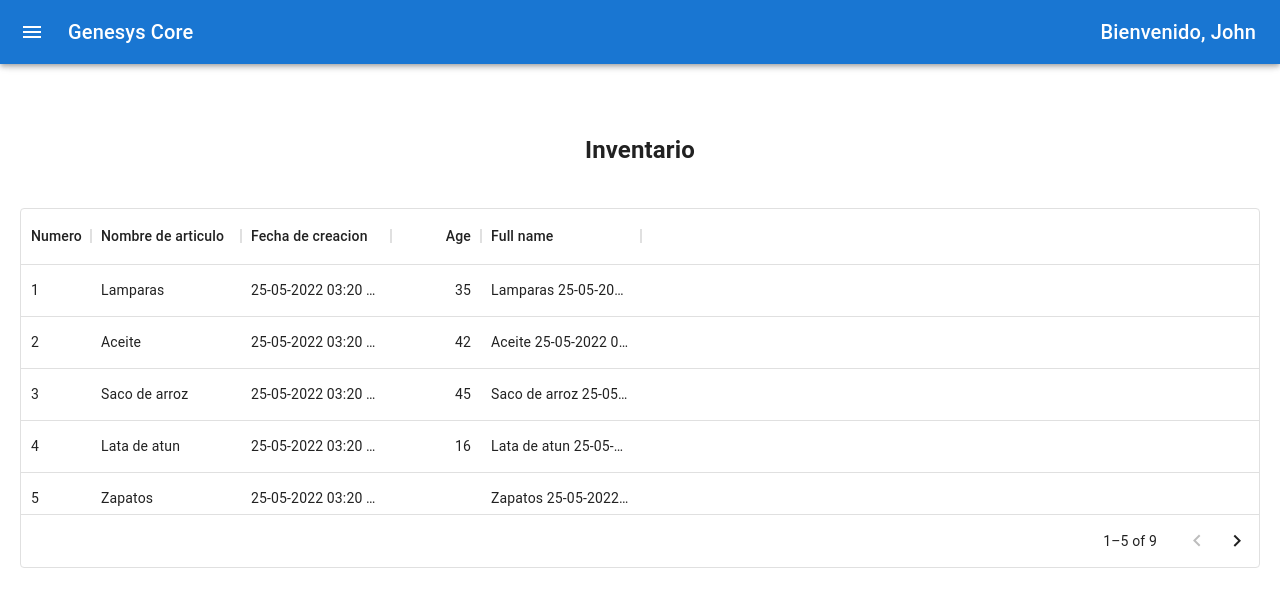
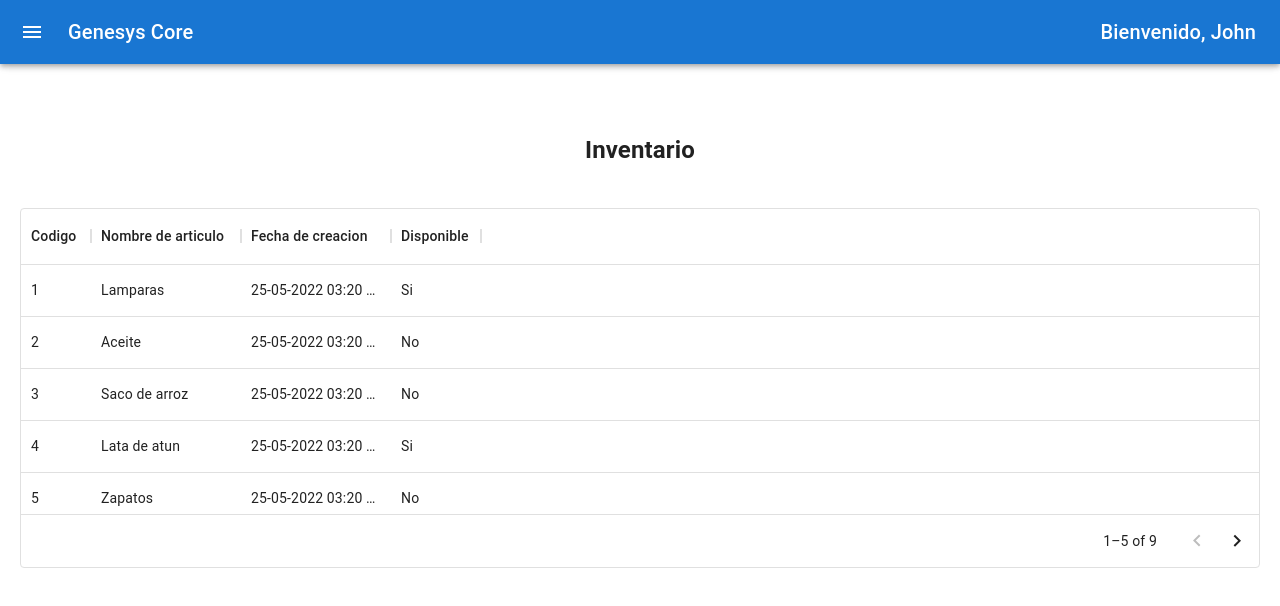
Before and after one commit to jecsdev/genesys-core, a React (Create React App) app: page /inventory in a window 1280 px wide. Shown: the top 606 px of the page. Built offline with nearby package versions, Linux system fonts and the light colour scheme.

Commit message:
Configuring table elements

```diff
--- a/src/components/Table.jsx
+++ b/src/components/Table.jsx
@@ -3,36 +3,26 @@ import React from 'react'
 import { DataGrid } from '@mui/x-data-grid';
 
 const columns = [
-  { field: 'id', headerName: 'Numero', width: 70 },
+  { field: 'id', headerName: 'Codigo', width: 70 },
   { field: 'articleName', headerName: 'Nombre de articulo', width: 150 },
   { field: 'createdDate', headerName: 'Fecha de creacion', width: 150 },
   {
-    field: 'age',
-    headerName: 'Age',
-    type: 'number',
+    field: 'available',
+    headerName: 'Disponible',
     width: 90,
-  },
-  {
-    field: 'fullName',
-    headerName: 'Full name',
-    description: 'This column has a value getter and is not sortable.',
-    sortable: false,
-    width: 160,
-    valueGetter: (params) =>
-      `${params.row.articleName || ''} ${params.row.createdDate || ''}`,
   },
 ];
 
 const rows = [
-  { id: 1, articleName: 'Lamparas', createdDate: '25-05-2022 03:20 PM', age: 35 },
-  { id: 2, articleName: 'Aceite', createdDate: '25-05-2022 03:20 PM', age: 42 },
-  { id: 3, articleName: 'Saco de arroz', createdDate: '25-05-2022 03:20 PM', age: 45 },
-  { id: 4, articleName: 'Lata de atun', createdDate: '25-05-2022 03:20 PM', age: 16 },
-  { id: 5, articleName: 'Zapatos', createdDate: '25-05-2022 03:20 PM', age: null },
-  { id: 6, articleName: 'Tenis deportivos', createdDate: '25-05-2022 03:20 PM', age: 150 },
-  { id: 7, articleName: 'Vestido de lino', createdDate: '25-05-2022 03:20 PM', age: 44 },
-  { id: 8, articleName: 'Sarten liso', createdDate: '25-05-2022 03:20 PM', age: 36 },
-  { id: 9, articleName: 'Lata de maiz', createdDate: '25-05-2022 03:20 PM', age: 65 },
+  { id: 1, articleName: 'Lamparas', createdDate: '25-05-2022 03:20 PM', available: 'Si' },
+  { id: 2, articleName: 'Aceite', createdDate: '25-05-2022 03:20 PM', available: 'No' },
+  { id: 3, articleName: 'Saco de arroz', createdDate: '25-05-2022 03:20 PM', available: 'No' },
+  { id: 4, articleName: 'Lata de atun', createdDate: '25-05-2022 03:20 PM', available: 'Si' },
+  { id: 5, articleName: 'Zapatos', createdDate: '25-05-2022 03:20 PM', available: 'No' },
+  { id: 6, articleName: 'Tenis deportivos', createdDate: '25-05-2022 03:20 PM', available: 'No' },
+  { id: 7, articleName: 'Vestido de lino', createdDate: '25-05-2022 03:20 PM', available: 'Si' },
+  { id: 8, articleName: 'Sarten liso', createdDate: '25-05-2022 03:20 PM', available: 'No' },
+  { id: 9, articleName: 'Lata de maiz', createdDate: '25-05-2022 03:20 PM', available: 'Si' },
 ];
 
 export default function Table() {
@@ -42,6 +32,7 @@ export default function Table() {
         rows={rows}
         columns={columns}
         pageSize={5}
+        disableSelectionOnClick
         rowsPerPageOptions={[5]}
       />
     </div>
--- a/src/pages/Home.jsx
+++ b/src/pages/Home.jsx
@@ -1,4 +1,3 @@
-import { HomeMax } from '@mui/icons-material'
 import React from 'react'
 
  function Home() {
```
